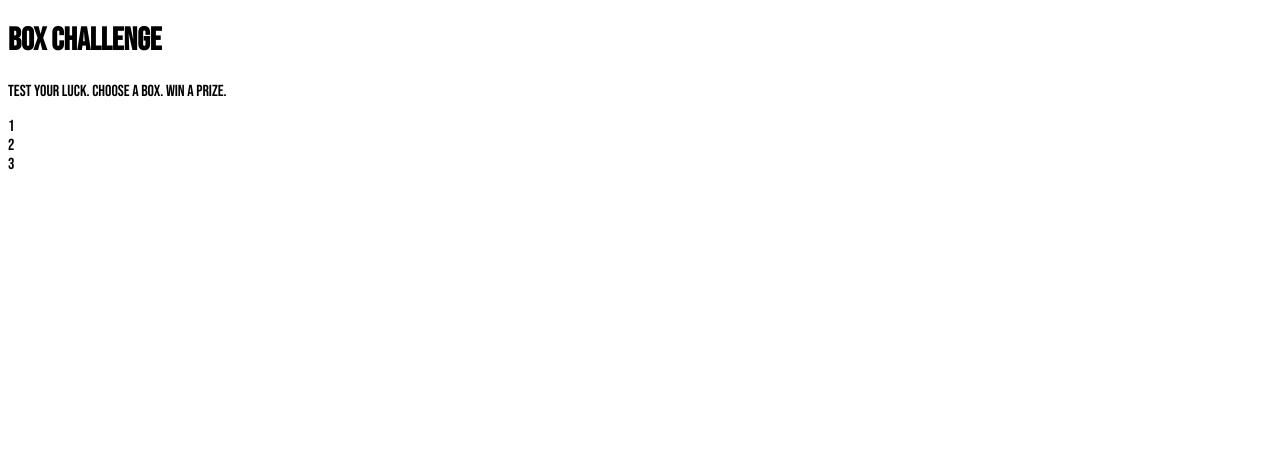
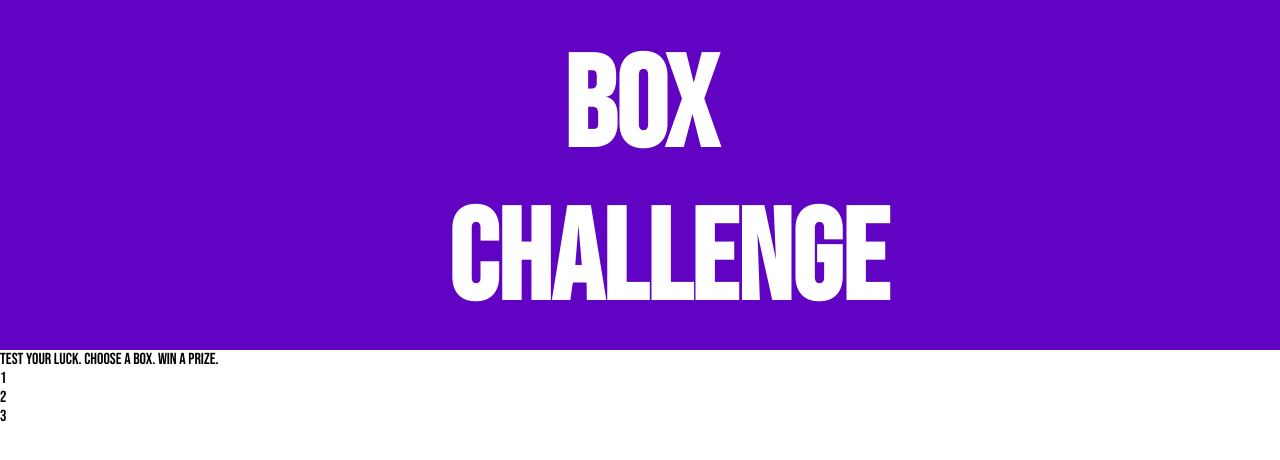
Before and after one commit to kjm2023/m5-hw8-mcleod-kenyada, a plain HTML site: page index.html in a window 1280 px wide. Drawn offline with Linux system fonts and the light colour scheme.

Commit message:
Styled header

```diff
--- a/styles.css
+++ b/styles.css
@@ -6,6 +6,33 @@
   --box-color-3: #A5FF01;
 }
 
+/* Reset Style Sheet */
+
+* {
+  margin: 0;
+  padding: 0;
+  border: 0;
+}
+
+/* Body styles */
+
 body {
   font-family: 'Bebas Neue', Impact, sans-serif;
 }
+
+/* -- Header styles */
+
+header {
+  width: 100%;
+  height: 350px;
+  background-color:var(--primary-color);
+}
+
+h1 {
+  width: 30%;
+  margin: 0 auto;
+  padding: 2rem;
+  color: var(--white);
+  font-size: 8rem;
+  text-align: center;
+}
```
